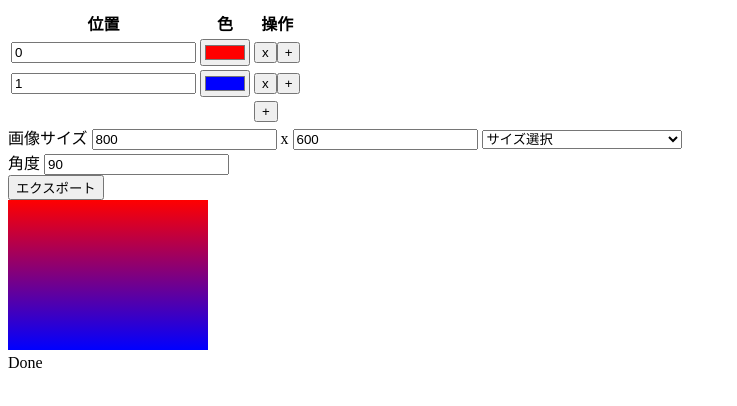
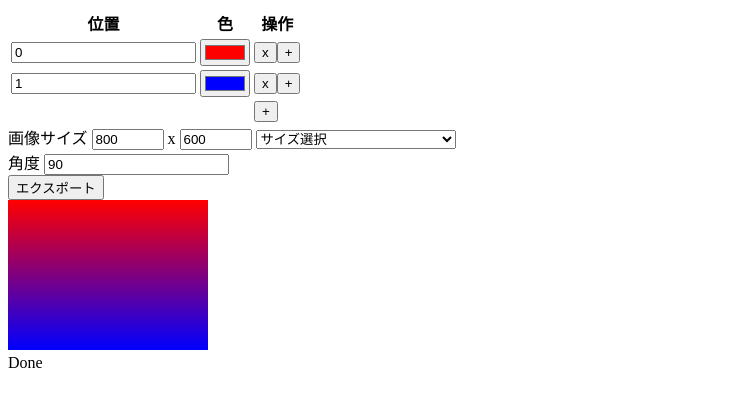
Before and after one commit to Reivank/web-toolbox, a plain HTML site: page gradgen/GradationGenerator.html in a window 1280 px wide. Shown: the whole page, without its empty margins (0-737 px from the left). Drawn offline with Linux system fonts and the light colour scheme.

Commit message:
[GradGen] 縦長画面用に入力欄横幅を調整した

```diff
--- /dev/null
+++ b/gradgen/GradationGenerator.css
@@ -0,0 +1,3 @@
+.pixel-size-input {
+    max-width: 4rem;
+}
--- a/gradgen/GradationGenerator.html
+++ b/gradgen/GradationGenerator.html
@@ -7,6 +7,7 @@
     <meta http-equiv='X-UA-Compatible' content='IE=edge'>
     <title>グラデーション生成</title>
     <meta name='viewport' content='width=device-width, initial-scale=1'>
+    <link rel="stylesheet" href="GradationGenerator.css">
     <script src="GradationGenerator.js"></script>
 </head>
 <body>
@@ -29,9 +30,9 @@
         </table>
         <div>
             画像サイズ
-            <input type="number" id="widthInput">
+            <input type="number" id="widthInput" class="pixel-size-input">
             x
-            <input type="number" id="heightInput">
+            <input type="number" id="heightInput" class="pixel-size-input">
             <select id="presetSizeSelector">
                 <option value="">サイズ選択</option>
                 <option value="1080x1920">縦 1080 x 1920 (9:16)</option>
```
